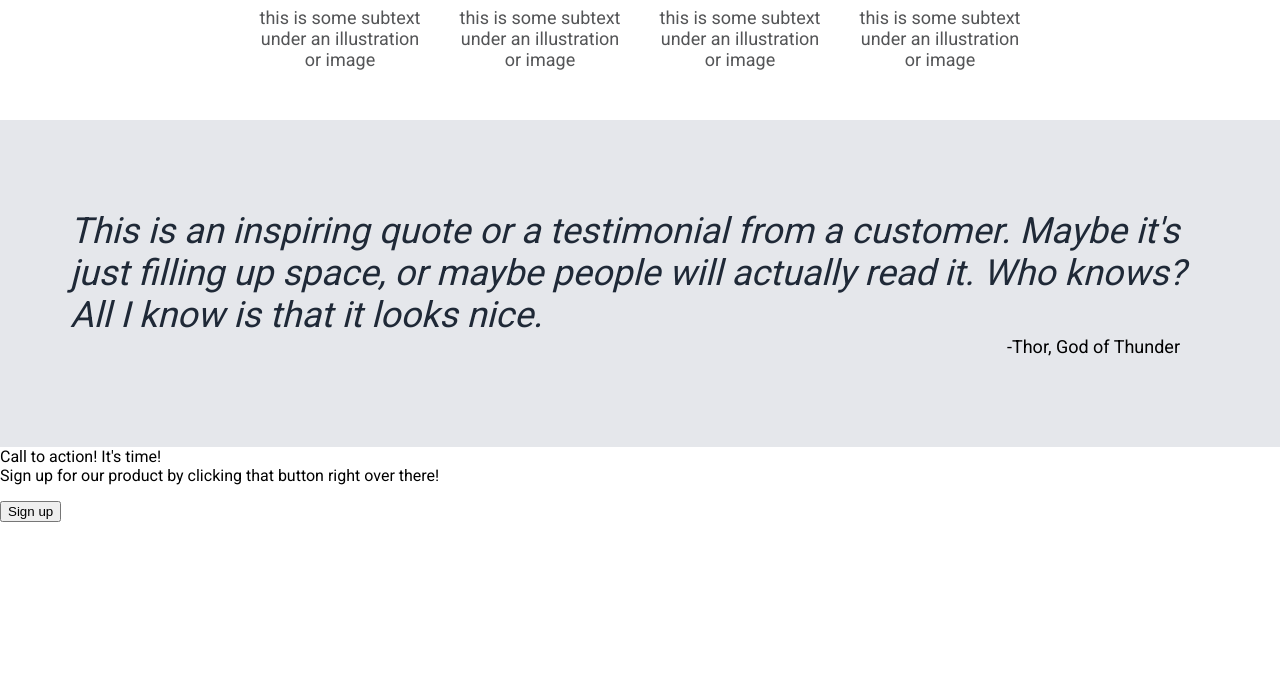
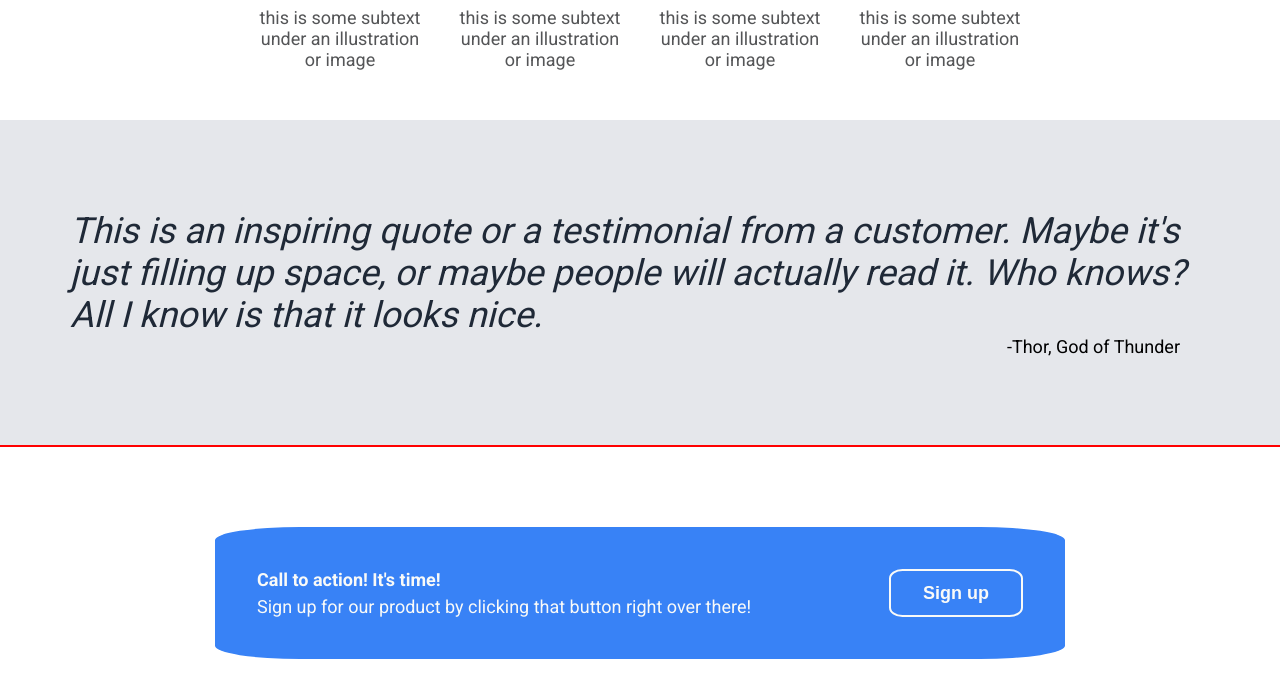
Before and after one commit to ohgrmait/landing-page, a plain HTML site: page index.html in a window 1280 px wide. Shown: the part 718-1415 px from the top of the page. Before the commit the page ends 1240 px from the top, so only its background shows below. Drawn offline with Linux system fonts and the light colour scheme.

Commit message:
Apply CSS to style the action section

```diff
--- a/css/styles.css
+++ b/css/styles.css
@@ -49,7 +49,7 @@ li {
   gap: 24px;
 }
 
-.main {
+.hero .main {
   flex-basis: 550px;
   display: flex;
   flex-direction: column;
@@ -158,3 +158,43 @@ li {
   align-self: flex-end;
   margin-right: 100px;
 }
+
+.action {
+  outline: 2px solid red;
+  padding: 80px 0;
+  display: flex;
+  justify-content: center;
+  align-items: center;
+}
+
+.action .main {
+  border: 2px solid #3882f6;
+  background-color: #3882f6;
+  border-radius: 10% / 10%;
+  flex-basis: 850px;
+  padding: 40px;
+  display: flex;
+  justify-content: space-between;
+}
+
+.action .content {
+  font-size: 18px;
+  color: #f9faf8;
+  display: flex;
+  flex-direction: column;
+  gap: 6px;
+}
+
+.action .text {
+  font-weight: bold;
+}
+
+.action .sign-up {
+  background-color: #3882f6;
+  color: #f9faf8;
+  padding: 8px 32px;
+  font-size: 18px;
+  font-weight: bold;
+  border: 2px solid #f9faf8;
+  border-radius: 10% / 20%;
+}
```
